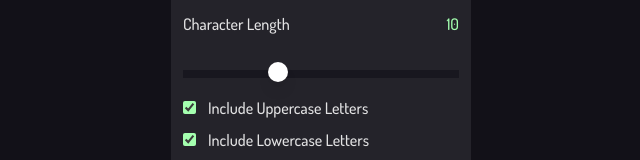
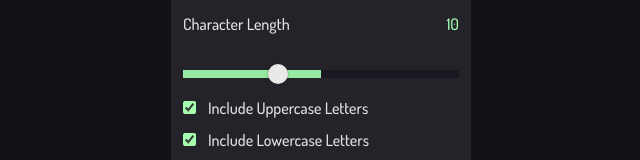
Before and after one commit to alvyynm/pwdgen24, a React (Vite) app: page / in a window 1280 px wide. Shown: the part 279-439 px from the top of the page, without its empty margins (319-959 px from the left). Built offline with nearby package versions, Linux system fonts and the light colour scheme.

Commit message:
fix: add color to the left of range slider

```diff
--- a/src/App.tsx
+++ b/src/App.tsx
@@ -109,7 +109,12 @@ function App() {
                 onChange={handlePasswordLengthChange}
                 name="length"
                 id="length"
-                className="range-input w-full cursor-pointer"
+                className="slider"
+                style={{
+                  background: `linear-gradient(to right, #a4ffaf ${
+                    passwordLength * 5
+                  }%, #18171f ${passwordLength * 5}%)`,
+                }}
               />
             </div>
             <div className="text-start px-3 flex flex-col gap-2">
--- a/src/styles/custom.css
+++ b/src/styles/custom.css
@@ -1,32 +1,41 @@
 /* Custom CSS for range input */
-.range-input {
-  @apply appearance-none w-full h-2 bg-gray-200 cursor-pointer;
+.slider {
+  appearance: none;
+  -webkit-appearance: none;
+  width: 100%;
+  height: 8px;
+  background: linear-gradient(to right, #00f 50%, #ccc 50%);
+  outline: none;
+  opacity: 0.9;
+  transition: opacity 0.2s;
 }
 
-.range-input::-webkit-slider-runnable-track {
-  @apply w-full h-2 bg-[#18171f];
+.slider::-webkit-slider-thumb {
+  -webkit-appearance: none;
+  appearance: none;
+  width: 20px;
+  height: 20px;
+  border-radius: 50%;
+  background: #fff;
+  cursor: pointer;
+  box-shadow: 0 0 2px rgba(0, 0, 0, 0.5);
 }
 
-.range-input::-webkit-slider-thumb {
-  @apply appearance-none w-5 h-5 bg-white border-2 border-white rounded-full shadow-lg -mt-2 transition duration-200 ease-in-out;
+.slider::-moz-range-thumb {
+  width: 20px;
+  height: 20px;
+  border-radius: 50%;
+  background: #fff;
+  cursor: pointer;
+  box-shadow: 0 0 2px rgba(0, 0, 0, 0.5);
 }
 
-.range-input:active::-webkit-slider-thumb {
-  @apply bg-[#18171f] border-2 border-[#a4ffaf] outline outline-1 outline-[#a4ffaf] transform scale-110;
+.slider:active::-webkit-slider-thumb {
+  background: #18171f;
+  border: 1px solid #a4ffaf;
 }
 
-.range-input::-moz-range-thumb {
-  @apply w-5 h-5 bg-white border-2 border-white rounded-full shadow-lg transition duration-200 ease-in-out;
+.slider:active::-moz-range-thumb {
+  background: #18171f;
+  border: 1px solid #a4ffaf;
 }
-
-.range-input:active::-moz-range-thumb {
-  @apply bg-[#18171f] border-2 border-[#a4ffaf] outline outline-1 outline-[#a4ffaf] transform scale-110;
-}
-
-.range-input::-ms-thumb {
-  @apply w-5 h-5 bg-white border-2 border-white rounded-full shadow-lg transition duration-200 ease-in-out;
-}
-
-.range-input:active::-ms-thumb {
-  @apply bg-[#18171f] border-2 border-[#a4ffaf] outline outline-1 outline-[#a4ffaf] transform scale-110;
-}
```
